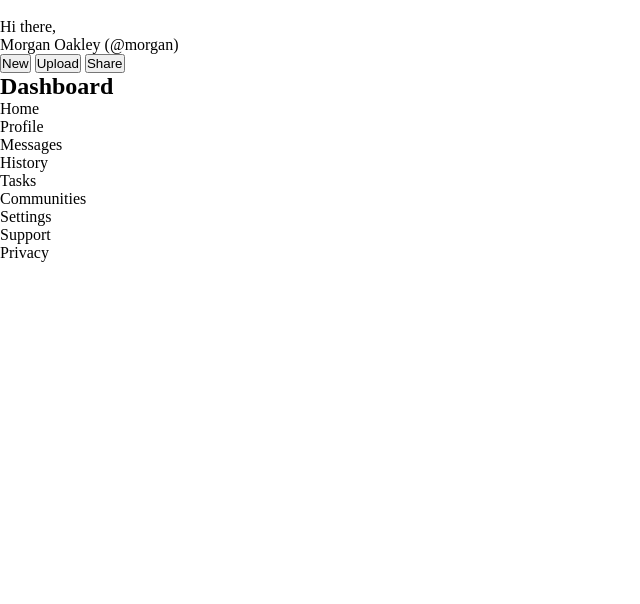
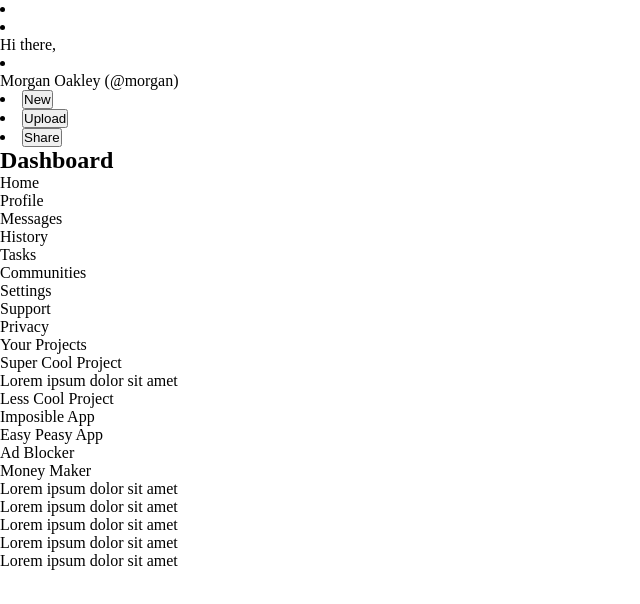
Before and after one commit to developertarik/Admin-Dashboard, a plain HTML site: page index.html in a window 1280 px wide. Shown: the whole page, without its empty margins (0-640 px from the left). Drawn offline with Linux system fonts and the light colour scheme.

Commit message:
add new codes

```diff
--- a/index.html
+++ b/index.html
@@ -9,14 +9,17 @@
   <body>
       <div class="container">
         <div class="header">
-          <img src="" alt="">
-          <p>Hi there,</p>
-          <p>Morgan Oakley (@morgan)</p>
+          <div class="nav">
+            <li>            <img src="" alt></li>
+            <li>            <p>Hi there,</p>  </li>
+            <li>            <p>Morgan Oakley (@morgan)</p> </li>
+            <li>            <button>New</button></li>
+            <li>            <button>Upload</button></li>
+            <li>            <button>Share</button></li>
 
 
-          <button>New</button>
-          <button>Upload</button>
-          <button>Share</button>
+          </div>
+
         </div>
         <div class="sidebar">
           <div class="sidebar-logo">
@@ -33,6 +36,40 @@
           <p>Support</p>
           <p>Privacy</p>
         </div>
+        <div class="main-content">
+          <p>Your Projects</p>
+
+        <div class="card">
+          <p class="title">Super Cool Project</p>
+          <p> Lorem ipsum dolor sit amet</p>
+
+        </div>
+        <div class="card">
+            <p class="title">Less Cool Project</p>
+        </div>
+        <div class="card">
+          <p class="title">Imposible App</p>
+        </div>
+        <div class="card">
+          <p class="title">Easy Peasy App</p>
+        </div>
+        <div class="card">
+          <p class="title">Ad Blocker</p>
+        </div>
+        <div class="card">
+          <p class="title">Money Maker</p>
+        </div>
+
+
+          <div>
+          </div>
+          <div>Lorem ipsum dolor sit amet</div>
+          <div>Lorem ipsum dolor sit amet</div>
+          <div>Lorem ipsum dolor sit amet</div>
+          <div>Lorem ipsum dolor sit amet</div>
+          <div>Lorem ipsum dolor sit amet</div>
+        </div>
+
       </div>
   </body>
 </html>
```
